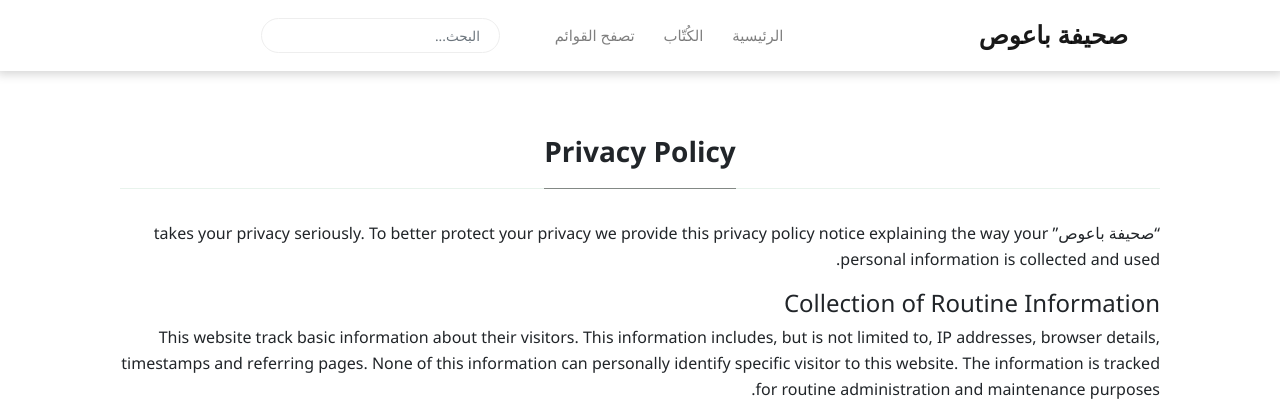
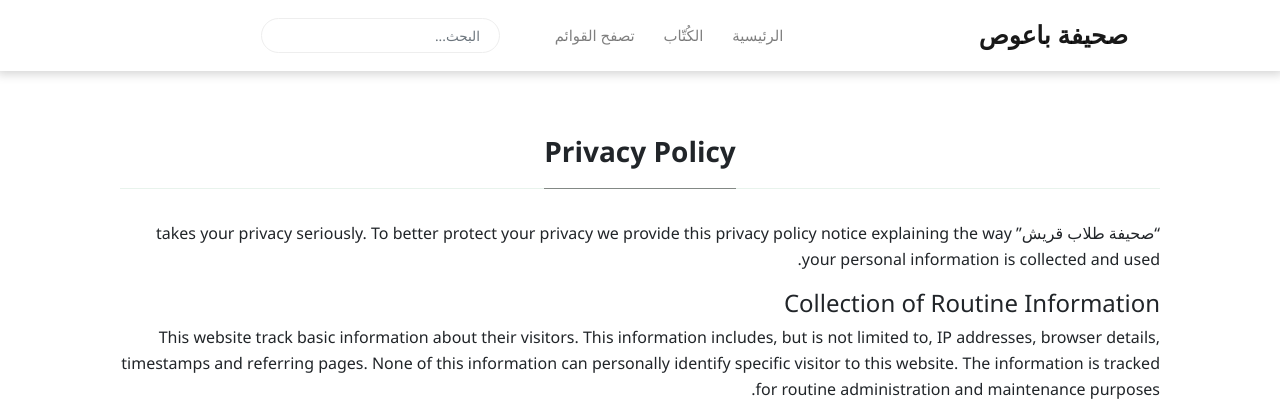
Before and after one commit to BalmierLight/quraish, a Jekyll site: the page built from _pages/privacy-policy.md, in a window 1280 px wide and 1314 px high. Shown: the top 416 px of the window. Built offline with Jekyll 4.4.1, drawn with Linux system fonts in a browser that asks for light colours; nearby versions of some CDN libraries.

Commit message:
Update _config.yml

```diff
--- a/_config.yml
+++ b/_config.yml
@@ -1,6 +1,6 @@
 # Site
-name: 'صحيفة باعوص'
-description: 'صحيفة باعوص'
+name: 'صحيفة طلاب قريش'
+description: 'صحيفة طلاب قريش'
 logo: 'assets/images/logo.jpg'
 favicon: 'assets/images/favicon.ico'
 baseurl: ''
```
